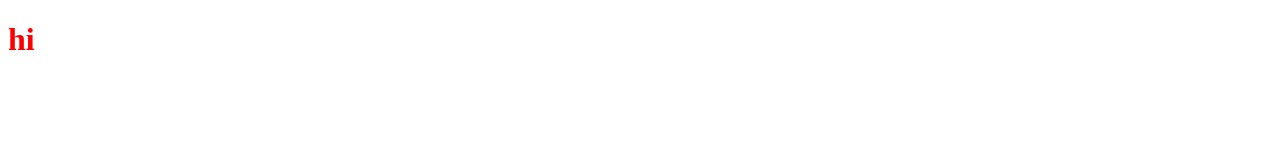
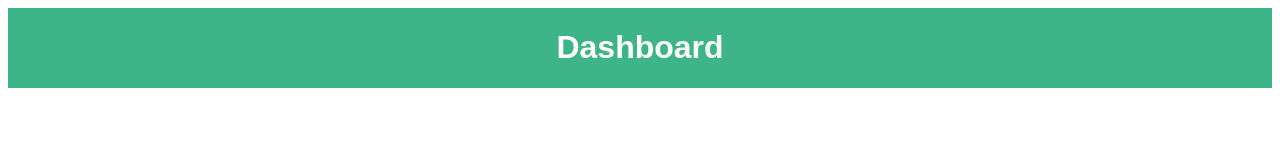
Before and after one commit to GuiltedRose/odin-dash, a plain HTML site: page index.html in a window 1280 px wide. Drawn offline with Linux system fonts and the light colour scheme.

Commit message:
Basic boiler plating

```diff
--- a/index.html
+++ b/index.html
@@ -4,10 +4,18 @@
     <meta charset="UTF-8">
     <meta http-equiv="X-UA-Compatible" content="IE=edge">
     <meta name="viewport" content="width=device-width, initial-scale=1.0">
-    <title>Document</title>
+    <title>Dashboard</title>
     <link rel="stylesheet" href="style.css">
 </head>
 <body>
-    <h1>hi</h1>
+    <div class="side-container">
+        <h1>Dashboard</h1>
+    </div>
+    <div class="head-container">
+        <header></header>
+    </div>
+    <div class="content-container">
+        <p></p>
+    </div>
 </body>
 </html>
--- a/style.css
+++ b/style.css
@@ -1,3 +1,7 @@
-*{
-    color:red;
+.side-container {
+    display: grid;
+    background-color: #3EB489;
+    color: white;
+    font-family: sans-serif;
+    text-align: center;
 }
```
